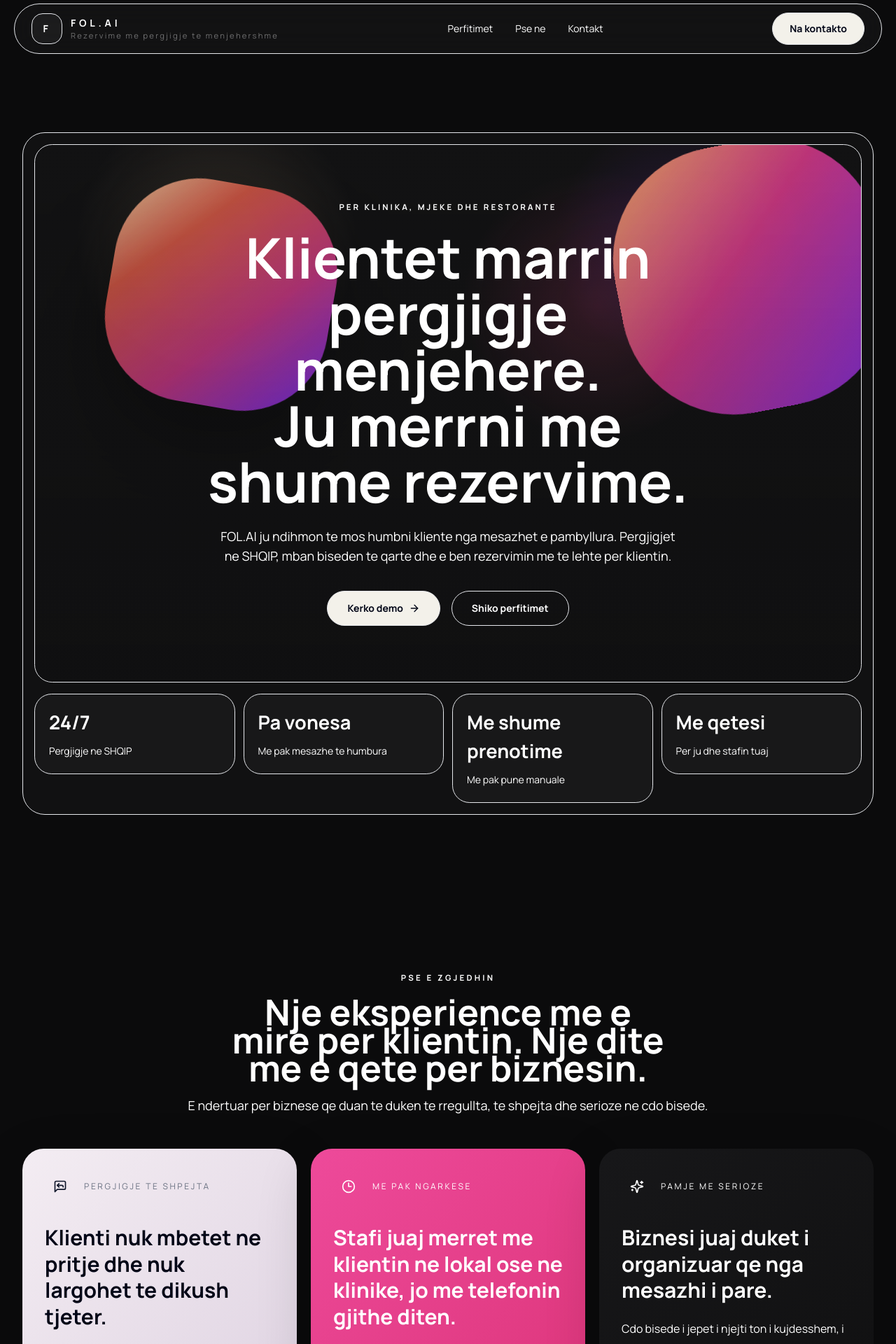
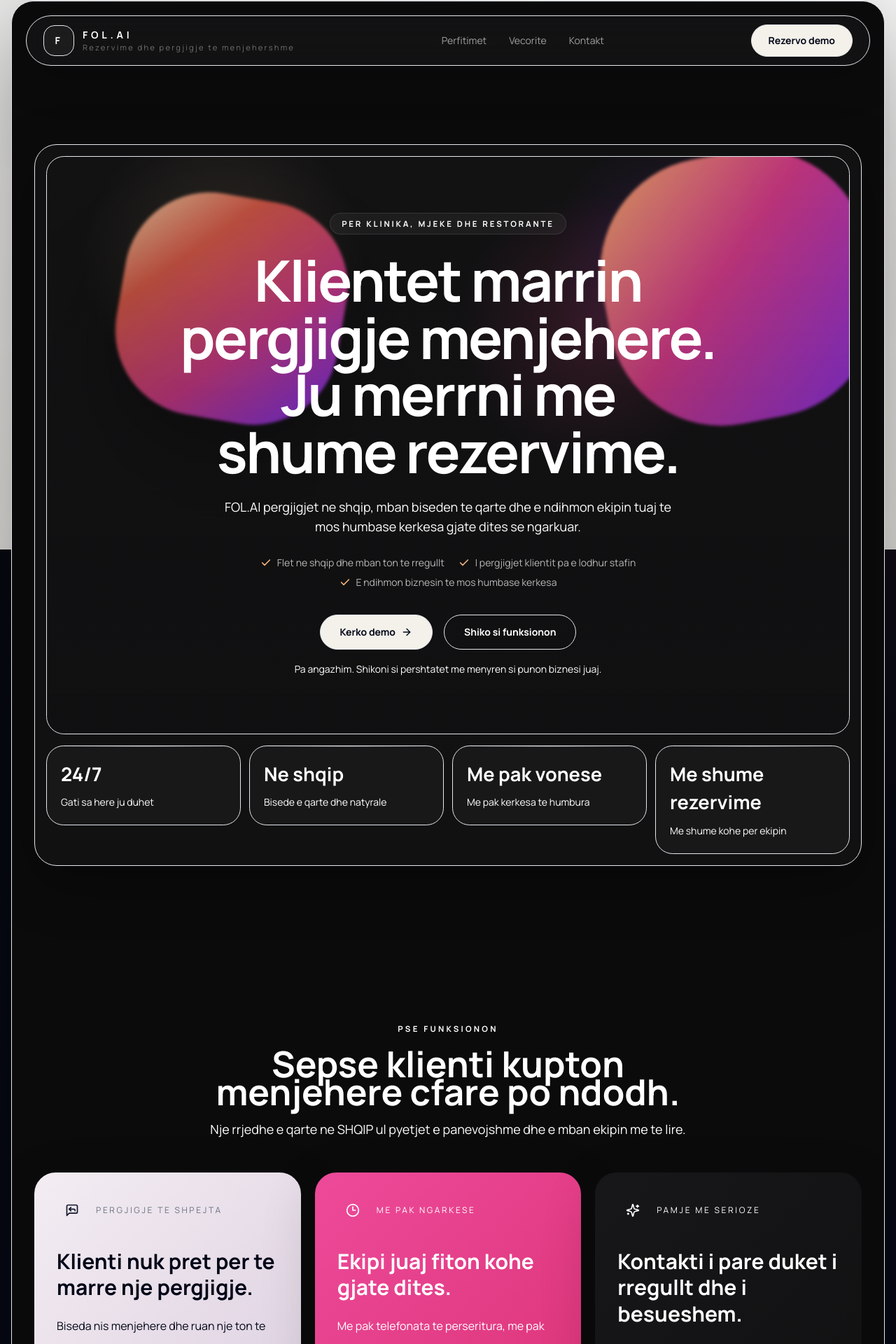
Before and after one commit to cng13m/FOLAI, a Next.js app: page / in a window 1280 px wide. Shown: the part 15-1935 px from the top of the page at 70% size. Built offline with nearby package versions, Linux system fonts and the light colour scheme.

Commit message:
Polish landing page copy and design

```diff
--- a/app/globals.css
+++ b/app/globals.css
@@ -14,15 +14,22 @@
 
 html {
   scroll-behavior: smooth;
+  scroll-padding-top: 6rem;
 }
 
 body {
   margin: 0;
   min-height: 100vh;
   overflow-x: hidden;
-  background: #0b0b0c;
+  background:
+    radial-gradient(circle at top, rgba(245, 213, 168, 0.1), transparent 26%),
+    radial-gradient(circle at 82% 12%, rgba(242, 75, 157, 0.08), transparent 22%),
+    linear-gradient(180deg, #08090d 0%, #050816 56%, #04050a 100%);
   color: var(--text);
   font-family: "Manrope", sans-serif;
+  -webkit-font-smoothing: antialiased;
+  -moz-osx-font-smoothing: grayscale;
+  text-rendering: optimizeLegibility;
 }
 
 a {
@@ -38,8 +45,8 @@ select {
 }
 
 ::selection {
-  background: rgba(17, 17, 18, 0.14);
-  color: #111112;
+  background: rgba(245, 213, 168, 0.24);
+  color: #ffffff;
 }
 
 .font-display {
@@ -51,7 +58,7 @@ select {
 }
 
 .glass-panel {
-  @apply border border-white/10 bg-white/[0.03] backdrop-blur-xl;
+  @apply border border-white/10 bg-white/[0.04] shadow-[0_20px_60px_rgba(0,0,0,0.18)] backdrop-blur-2xl;
 }
 
 .text-balance {
--- a/app/layout.jsx
+++ b/app/layout.jsx
@@ -12,7 +12,7 @@ export const metadata = {
 export default function RootLayout({ children }) {
   return (
     <html lang="sq">
-      <body>{children}</body>
+      <body className="bg-[#0b0b0c] text-white antialiased">{children}</body>
     </html>
   );
 }
--- a/components/landing/feature-panels-section.jsx
+++ b/components/landing/feature-panels-section.jsx
@@ -6,8 +6,8 @@ import { Reveal } from "@/components/ui/reveal";
 import { SectionShell } from "@/components/ui/section-shell";
 
 const points = [
-  { icon: CheckCircle2, label: "Pergjigje te qarta dhe te qendrueshme" },
-  { icon: ShieldCheck, label: "Me pak gabime ne komunikim" }
+  { icon: CheckCircle2, label: "Pa konfuzion" },
+  { icon: ShieldCheck, label: "E rregullt" }
 ];
 
 export function FeaturePanelsSection() {
@@ -18,13 +18,13 @@ export function FeaturePanelsSection() {
           <div className="grid gap-0 lg:grid-cols-[0.95fr_1.05fr]">
             <div className="p-8 sm:p-10 lg:p-12">
               <div className="text-[0.72rem] font-semibold uppercase tracking-[0.26em] text-white/36">
-                Qetesi ne pune
+                Pse ndihet mire
               </div>
               <h2 className="font-display mt-5 max-w-xl text-balance text-3xl font-semibold leading-tight text-white sm:text-4xl">
-                Kur klienti merr pergjigje shpejt, e gjithe dita ecen me mire.
+                Nje hyrje e qarte i jep klientit besim qe ne fillim.
               </h2>
               <p className="mt-5 max-w-xl text-base leading-8 text-white/56">
-                Me pak nderprerje, me pak stres per stafin dhe me shume rend ne menyren si hyn rezervimi.
+                Ai kupton cfare duhet te beje, ndersa ju mbani nje ritem me te rregullt gjate dites.
               </p>
 
               <div className="mt-12 flex flex-wrap gap-10">
@@ -64,12 +64,14 @@ export function FeaturePanelsSection() {
       <Reveal delay={0.1}>
         <div className="mt-10 grid gap-5 lg:grid-cols-[1.05fr_0.95fr]">
           <div className="overflow-hidden rounded-[2rem] border border-white/8 bg-[#121213] p-8 sm:p-10">
-            <div className="text-[0.72rem] font-semibold uppercase tracking-[0.26em] text-white/36">Cfare ndjen klienti</div>
+            <div className="text-[0.72rem] font-semibold uppercase tracking-[0.26em] text-white/36">
+              Cfare ndjen klienti
+            </div>
             <h3 className="font-display mt-5 max-w-lg text-3xl font-semibold leading-tight text-white">
-              Nje bisede e thjeshte, e shpejte dhe pa paqartesi.
+              E thjeshte, e qarte, dhe pa sforcim.
             </h3>
             <p className="mt-5 max-w-xl text-base leading-8 text-white/56">
-              Klienti e kupton shpejt cfare duhet te beje, ju merrni nje kerkese me te plote dhe cdo hap duket me profesional.
+              Gjithcka rrjedh natyrshem dhe biznesi juaj le nje pershtypje me te besueshme.
             </p>
             <div className="mt-10 inline-flex items-center gap-2 rounded-full border border-white/10 px-4 py-2 text-sm text-white/62">
               E qarte, e sjellshme, ne SHQIP
@@ -84,16 +86,15 @@ export function FeaturePanelsSection() {
               <div className="relative z-10 flex h-full min-h-[320px] items-end p-8">
                 <div className="w-full rounded-[1.7rem] border border-white/10 bg-black/25 p-6 backdrop-blur-xl">
                   <div className="flex items-center justify-between text-xs uppercase tracking-[0.24em] text-white/42">
-                    <span>Ndjesia qe mbetet</span>
+                    <span>Rrjedha qe mbetet</span>
                     <HeartHandshake className="h-4 w-4 text-white/50" />
                   </div>
                   <div className="mt-6 space-y-3">
-                    {[
-                      "Pergjigje e shpejte",
-                      "Rezervim me me pak mundim",
-                      "Sherbim qe duket me serioz"
-                    ].map((row) => (
-                      <div key={row} className="rounded-2xl border border-white/8 bg-white/[0.04] px-4 py-3 text-sm text-white/72">
+                    {["Pyetje e shkurter", "Rezervim i thjeshte", "Ndjekje e kujdesshme"].map((row) => (
+                      <div
+                        key={row}
+                        className="rounded-2xl border border-white/8 bg-white/[0.04] px-4 py-3 text-sm text-white/72"
+                      >
                         {row}
                       </div>
                     ))}
--- a/components/landing/footer.jsx
+++ b/components/landing/footer.jsx
@@ -1,28 +1,35 @@
 const links = [
   { href: "#zgjidhje", label: "Perfitimet" },
-  { href: "#vecori", label: "Pse ne" },
+  { href: "#vecori", label: "Vecorite" },
   { href: "#fillo", label: "Demo" },
   { href: "mailto:demo@fol.ai", label: "Email" }
 ];
 
 export function Footer() {
+  const year = new Date().getFullYear();
+
   return (
-    <footer className="px-5 pb-8 pt-6 sm:px-8 sm:pb-10">
-      <div className="flex flex-col gap-6 border-t border-white/8 pt-6 sm:flex-row sm:items-center sm:justify-between">
+    <footer className="px-5 pb-8 pt-6 sm:px-8 sm:pb-10" aria-label="Fundfaqja">
+      <div className="flex flex-col gap-6 border-t border-white/8 pt-6 sm:flex-row sm:items-start sm:justify-between">
         <div>
           <div className="font-display text-lg font-semibold tracking-[0.28em] text-white">FOL.AI</div>
-          <p className="mt-2 text-sm leading-7 text-white/42">
-            Pergjigje me te shpejta, me pak rremuje dhe nje pervoje me e mire per klientin.
+          <p className="mt-2 max-w-md text-sm leading-7 text-white/40">
+            Pergjigje me te shpejta, me pak rremuje dhe nje pervoje me e qete per klientet tuaj.
           </p>
+          <p className="mt-4 text-xs uppercase tracking-[0.22em] text-white/30">(C) {year} FOL.AI</p>
         </div>
 
-        <div className="flex flex-wrap gap-5 text-sm text-white/56">
+        <nav aria-label="Lidhje te shpejta" className="flex flex-wrap gap-5 text-sm text-white/60">
           {links.map((link) => (
-            <a key={link.href} href={link.href} className="transition duration-300 hover:text-white">
+            <a
+              key={link.href}
+              href={link.href}
+              className="rounded-full transition duration-300 hover:text-white focus-visible:outline-none focus-visible:ring-2 focus-visible:ring-white/60 focus-visible:ring-offset-2 focus-visible:ring-offset-[#0b0b0c]"
+            >
               {link.label}
             </a>
           ))}
-        </div>
+        </nav>
       </div>
     </footer>
   );
--- a/components/landing/hero-section.jsx
+++ b/components/landing/hero-section.jsx
@@ -1,48 +1,63 @@
 "use client";
 
 import { motion } from "framer-motion";
-import { ArrowRight } from "lucide-react";
+import { ArrowRight, Check } from "lucide-react";
 import { ButtonLink } from "@/components/ui/button-link";
 import { Reveal } from "@/components/ui/reveal";
 import { SectionShell } from "@/components/ui/section-shell";
 
 const metrics = [
-  { value: "24/7", label: "Pergjigje ne SHQIP" },
-  { value: "Pa vonesa", label: "Me pak mesazhe te humbura" },
-  { value: "Me shume prenotime", label: "Me pak pune manuale" },
-  { value: "Me qetesi", label: "Per ju dhe stafin tuaj" }
+  { value: "24/7", label: "Gati sa here ju duhet" },
+  { value: "Ne shqip", label: "Bisede e qarte dhe natyrale" },
+  { value: "Me pak vonese", label: "Me pak kerkesa te humbura" },
+  { value: "Me shume rezervime", label: "Me shume kohe per ekipin" }
+];
+
+const trustPoints = [
+  "Flet ne shqip dhe mban ton te rregullt",
+  "I pergjigjet klientit pa e lodhur stafin",
+  "E ndihmon biznesin te mos humbase kerkesa"
 ];
 
 export function HeroSection() {
   return (
     <SectionShell id="krye" className="pb-8 pt-4 sm:pb-10 sm:pt-5">
       <Reveal>
-        <div className="overflow-hidden rounded-[2rem] border border-white/8 bg-[#111112] p-3 sm:p-4">
-          <div className="relative overflow-hidden rounded-[1.6rem] border border-white/6 bg-[#131314] px-5 py-14 sm:px-10 sm:py-16 lg:px-12 lg:py-20">
+        <div className="overflow-hidden rounded-[2rem] border border-white/8 bg-[#111112] p-3 shadow-[0_24px_80px_rgba(0,0,0,0.32)] sm:p-4">
+          <div className="relative overflow-hidden rounded-[1.6rem] border border-white/6 bg-[#131314] px-5 py-12 sm:px-10 sm:py-16 lg:px-12 lg:py-20">
             <div className="absolute inset-0 bg-[radial-gradient(circle_at_22%_18%,rgba(255,214,164,0.16),transparent_18%),radial-gradient(circle_at_68%_30%,rgba(236,67,137,0.18),transparent_20%),radial-gradient(circle_at_78%_18%,rgba(168,61,255,0.18),transparent_16%)]" />
             <motion.div
-              className="absolute left-[8%] top-[6%] h-[20rem] w-[20rem] rounded-[38%] bg-[linear-gradient(135deg,#f5d5a8_0%,#dd5a47_28%,#d13a89_62%,#7c30ff_100%)] opacity-90 shadow-[0_32px_120px_rgba(0,0,0,0.4)]"
+              className="absolute left-[8%] top-[6%] h-[20rem] w-[20rem] rounded-[38%] bg-[linear-gradient(135deg,#f5d5a8_0%,#dd5a47_28%,#d13a89_62%,#7c30ff_100%)] opacity-90 shadow-[0_32px_120px_rgba(0,0,0,0.4)] blur-[2px]"
               animate={{ rotate: [0, 10, 0], x: [0, 12, 0], y: [0, 8, 0] }}
               transition={{ duration: 14, repeat: Infinity, ease: "easeInOut" }}
             />
             <motion.div
-              className="absolute right-[-3%] top-[-2%] h-[24rem] w-[24rem] rounded-[42%] bg-[linear-gradient(135deg,#ffb66a_0%,#e13d8f_44%,#8f31fb_100%)] opacity-90"
+              className="absolute right-[-3%] top-[-2%] h-[24rem] w-[24rem] rounded-[42%] bg-[linear-gradient(135deg,#ffb66a_0%,#e13d8f_44%,#8f31fb_100%)] opacity-90 blur-[2px]"
               animate={{ rotate: [0, -12, 0], y: [0, 12, 0] }}
               transition={{ duration: 16, repeat: Infinity, ease: "easeInOut" }}
             />
             <div className="absolute inset-0 bg-[linear-gradient(180deg,rgba(9,9,10,0.08)_0%,rgba(9,9,10,0.28)_100%)]" />
 
             <div className="relative mx-auto max-w-3xl text-center">
-              <div className="text-[0.72rem] font-semibold uppercase tracking-[0.26em] text-white/52">
+              <div className="inline-flex items-center rounded-full border border-white/10 bg-white/5 px-4 py-1.5 text-[0.72rem] font-semibold uppercase tracking-[0.24em] text-white/64 backdrop-blur-sm">
                 Per klinika, mjeke dhe restorante
               </div>
-              <h1 className="font-display mx-auto mt-6 max-w-4xl text-balance text-4xl font-semibold leading-[1.02] text-white sm:text-6xl lg:text-[5rem]">
+              <h1 className="font-display mx-auto mt-6 max-w-4xl text-balance text-4xl font-semibold leading-[0.96] tracking-[-0.03em] text-white sm:text-6xl lg:text-[5.1rem]">
                 Klientet marrin pergjigje menjehere. Ju merrni me shume rezervime.
               </h1>
-              <p className="mx-auto mt-6 max-w-2xl text-base leading-8 text-white/68 sm:text-lg">
-                FOL.AI ju ndihmon te mos humbni kliente nga mesazhet e pambyllura. Pergjigjet ne SHQIP,
-                mban biseden te qarte dhe e ben rezervimin me te lehte per klientin.
+              <p className="mx-auto mt-6 max-w-2xl text-pretty text-base leading-8 text-white/68 sm:text-lg">
+                FOL.AI pergjigjet ne shqip, mban biseden te qarte dhe e ndihmon ekipin tuaj te mos humbase
+                kerkesa gjate dites se ngarkuar.
               </p>
+
+              <div className="mt-7 flex flex-wrap items-center justify-center gap-x-5 gap-y-2 text-sm text-white/70">
+                {trustPoints.map((point) => (
+                  <div key={point} className="inline-flex items-center gap-2">
+                    <Check className="h-4 w-4 text-[#f0b27c]" strokeWidth={2.5} />
+                    <span>{point}</span>
+                  </div>
+                ))}
+              </div>
 
               <div className="mt-9 flex flex-col items-center justify-center gap-4 sm:flex-row">
                 <ButtonLink href="#fillo" variant="light" className="gap-2 px-7 py-3.5">
@@ -50,16 +65,21 @@ export function HeroSection() {
                   <ArrowRight className="h-4 w-4" />
                 </ButtonLink>
                 <ButtonLink href="#zgjidhje" variant="ghost" className="px-7 py-3.5">
-                  Shiko perfitimet
+                  Shiko si funksionon
                 </ButtonLink>
               </div>
+
+              <p className="mt-4 text-sm leading-6 text-white/46">
+                Pa angazhim. Shikoni si pershtatet me menyren si punon biznesi juaj.
+              </p>
             </div>
           </div>
 
-          <div className="mt-4 grid gap-3 lg:grid-cols-4">
+          <div className="mt-4 grid gap-3 sm:grid-cols-2 lg:grid-cols-4">
             {metrics.map((metric, index) => (
               <Reveal key={metric.label} delay={0.06 * index}>
-                <div className="rounded-[1.55rem] border border-white/8 bg-white/[0.03] px-5 py-5">
+                <div className="relative overflow-hidden rounded-[1.55rem] border border-white/8 bg-white/[0.03] px-5 py-5">
+                  <div className="absolute inset-x-0 top-0 h-px bg-[linear-gradient(90deg,transparent,rgba(255,255,255,0.36),transparent)]" />
                   <div className="font-display text-[1.7rem] font-semibold text-white">{metric.value}</div>
                   <div className="mt-2 text-sm leading-6 text-white/54">{metric.label}</div>
                 </div>
--- a/components/landing/landing-page.jsx
+++ b/components/landing/landing-page.jsx
@@ -8,11 +8,11 @@ import { ReasonsSection } from "@/components/landing/reasons-section";
 
 export function LandingPage() {
   return (
-    <main className="relative min-h-screen overflow-hidden bg-transparent text-white">
+    <main className="relative isolate min-h-screen overflow-hidden bg-transparent text-white antialiased">
       <AnimatedBackground />
 
-      <div className="relative z-10 px-0 py-0">
-        <div className="mx-auto min-h-screen max-w-none overflow-hidden rounded-none border-0 bg-[#0b0b0c] shadow-none">
+      <div className="relative z-10 px-2 py-2 sm:px-3 sm:py-3 lg:px-4 lg:py-4">
+        <div className="mx-auto min-h-[calc(100vh-1rem)] max-w-[1600px] overflow-hidden rounded-[2rem] border border-white/8 bg-[#0b0b0c] shadow-[0_40px_140px_rgba(0,0,0,0.38)]">
           <Navbar />
           <HeroSection />
           <ReasonsSection />
--- a/components/landing/navbar.jsx
+++ b/components/landing/navbar.jsx
@@ -5,7 +5,7 @@ import { ButtonLink } from "@/components/ui/button-link";
 
 const links = [
   { href: "#zgjidhje", label: "Perfitimet" },
-  { href: "#vecori", label: "Pse ne" },
+  { href: "#vecori", label: "Vecorite" },
   { href: "#fillo", label: "Kontakt" }
 ];
 
@@ -17,27 +17,41 @@ export function Navbar() {
       transition={{ duration: 0.7, ease: [0.22, 1, 0.36, 1] }}
       className="relative z-30 px-4 pt-4 sm:px-5 sm:pt-5"
     >
-      <div className="flex items-center justify-between rounded-full border border-white/8 bg-white/[0.03] px-4 py-3 backdrop-blur-xl sm:px-6">
-        <a href="#krye" className="flex items-center gap-3">
-          <div className="flex h-11 w-11 items-center justify-center rounded-2xl border border-white/12 bg-white/[0.04]">
+      <div className="flex items-center justify-between rounded-full border border-white/8 bg-white/[0.03] px-4 py-3 shadow-[0_20px_60px_rgba(0,0,0,0.2)] backdrop-blur-xl sm:px-6">
+        <a
+          href="#krye"
+          aria-label="Kthehu te kreu i faqes"
+          className="group flex items-center gap-3 rounded-full focus-visible:outline-none focus-visible:ring-2 focus-visible:ring-white/60 focus-visible:ring-offset-2 focus-visible:ring-offset-[#0b0b0c]"
+        >
+          <div className="flex h-11 w-11 items-center justify-center rounded-2xl border border-white/12 bg-white/[0.04] transition duration-300 group-hover:border-white/20 group-hover:bg-white/[0.07]">
             <span className="font-display text-sm font-bold tracking-[0.26em] text-white">F</span>
           </div>
           <div>
             <div className="font-display text-sm font-semibold tracking-[0.34em] text-white">FOL.AI</div>
-            <div className="text-[0.7rem] tracking-[0.2em] text-white/40">Rezervime me pergjigje te menjehershme</div>
+            <div className="text-[0.7rem] tracking-[0.2em] text-white/40">
+              Rezervime dhe pergjigje te menjehershme
+            </div>
           </div>
         </a>
 
-        <nav className="hidden items-center gap-8 lg:flex">
+        <nav aria-label="Navigimi kryesor" className="hidden items-center gap-8 lg:flex">
           {links.map((link) => (
-            <a key={link.href} href={link.href} className="text-sm text-white/58 transition duration-300 hover:text-white">
+            <a
+              key={link.href}
+              href={link.href}
+              className="rounded-full text-sm text-white/60 transition duration-300 hover:text-white focus-visible:outline-none focus-visible:ring-2 focus-visible:ring-white/60 focus-visible:ring-offset-2 focus-visible:ring-offset-[#0b0b0c]"
+            >
               {link.label}
             </a>
           ))}
         </nav>
 
-        <ButtonLink href="#fillo" variant="light" className="hidden sm:inline-flex px-6">
-          Na kontakto
+        <ButtonLink
+          href="#fillo"
+          variant="light"
+          className="hidden px-6 sm:inline-flex focus-visible:outline-none focus-visible:ring-2 focus-visible:ring-white/60 focus-visible:ring-offset-2 focus-visible:ring-offset-[#0b0b0c]"
+        >
+          Rezervo demo
         </ButtonLink>
       </div>
     </motion.header>
--- a/components/landing/reasons-section.jsx
+++ b/components/landing/reasons-section.jsx
@@ -5,9 +5,8 @@ import { SectionShell } from "@/components/ui/section-shell";
 const cards = [
   {
     eyebrow: "Pergjigje te shpejta",
-    title: "Klienti nuk mbetet ne pritje dhe nuk largohet te dikush tjeter.",
-    description:
-      "Kur dikush ju shkruan, merr nje pergjigje te qarte dhe profesionale ne SHQIP, pa pritur gjate.",
+    title: "Klienti nuk pret per te marre nje pergjigje.",
+    description: "Biseda nis menjehere dhe ruan nje ton te qete e te qarte ne SHQIP.",
     tone:
       "bg-[linear-gradient(135deg,rgba(248,241,247,0.98),rgba(241,228,244,0.92))] text-slate-950",
     icon: MessageSquareReply,
@@ -15,9 +14,8 @@ const cards = [
   },
   {
     eyebrow: "Me pak ngarkese",
-    title: "Stafi juaj merret me klientin ne lokal ose ne klinike, jo me telefonin gjithe diten.",
-    description:
-      "Me pak nderprerje, me pak konfuzion dhe me shume kohe per sherbim me cilesi.",
+    title: "Ekipi juaj fiton kohe gjate dites.",
+    description: "Me pak telefonata te perseritura, me pak nderprerje dhe me shume fokus.",
     tone:
       "bg-[linear-gradient(135deg,rgba(242,75,157,0.98),rgba(230,56,128,0.96))] text-white",
     icon: Clock3,
@@ -25,9 +23,8 @@ const cards = [
   },
   {
     eyebrow: "Pamje me serioze",
-    title: "Biznesi juaj duket i organizuar qe nga mesazhi i pare.",
-    description:
-      "Cdo bisede i jepet i njejti ton i kujdesshem, i qarte dhe i rregullt, pa gabime te kota.",
+    title: "Kontakti i pare duket i rregullt dhe i besueshem.",
+    description: "Nje pervoje e kujdesur krijon pershtypje me profesionale qe ne minutat e para.",
     tone:
       "bg-[linear-gradient(135deg,#171719_0%,#111112_100%)] text-white",
     icon: Sparkles,
@@ -40,12 +37,12 @@ export function ReasonsSection() {
     <SectionShell id="zgjidhje" className="pt-10 sm:pt-12">
       <Reveal>
         <div className="mx-auto max-w-3xl text-center">
-          <div className="text-[0.72rem] font-semibold uppercase tracking-[0.28em] text-white/42">Pse e zgjedhin</div>
+          <div className="text-[0.72rem] font-semibold uppercase tracking-[0.28em] text-white/42">Pse funksionon</div>
           <h2 className="font-display mt-5 text-balance text-3xl font-semibold text-white sm:text-4xl lg:text-[3.2rem]">
-            Nje eksperience me e mire per klientin. Nje dite me e qete per biznesin.
+            Sepse klienti kupton menjehere cfare po ndodh.
           </h2>
           <p className="mt-5 text-base leading-8 text-white/56 sm:text-lg">
-            E ndertuar per biznese qe duan te duken te rregullta, te shpejta dhe serioze ne cdo bisede.
+            Nje rrjedhe e qarte ne SHQIP ul pyetjet e panevojshme dhe e mban ekipin me te lire.
           </p>
         </div>
       </Reveal>
@@ -95,6 +92,8 @@ export function ReasonsSection() {
           <div className="text-sm text-white/60">Mjeke</div>
           <div className="h-4 w-px bg-white/10" />
           <div className="text-sm text-white/60">Restorante</div>
+          <div className="h-4 w-px bg-white/10" />
+          <div className="text-sm text-white/60">Sherbime</div>
         </div>
       </Reveal>
     </SectionShell>
```
Also changed, not shown: components/landing/final-cta-section.jsx (+7 -5 lines).
